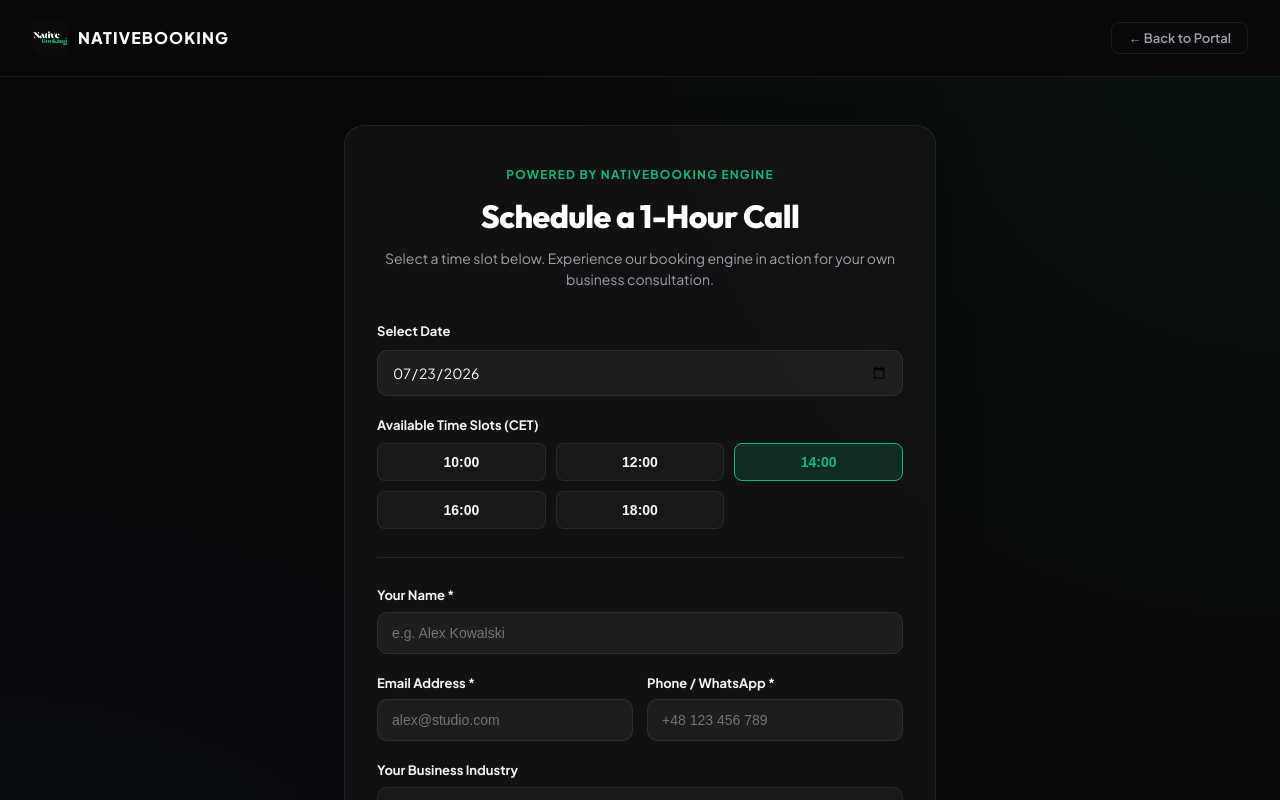
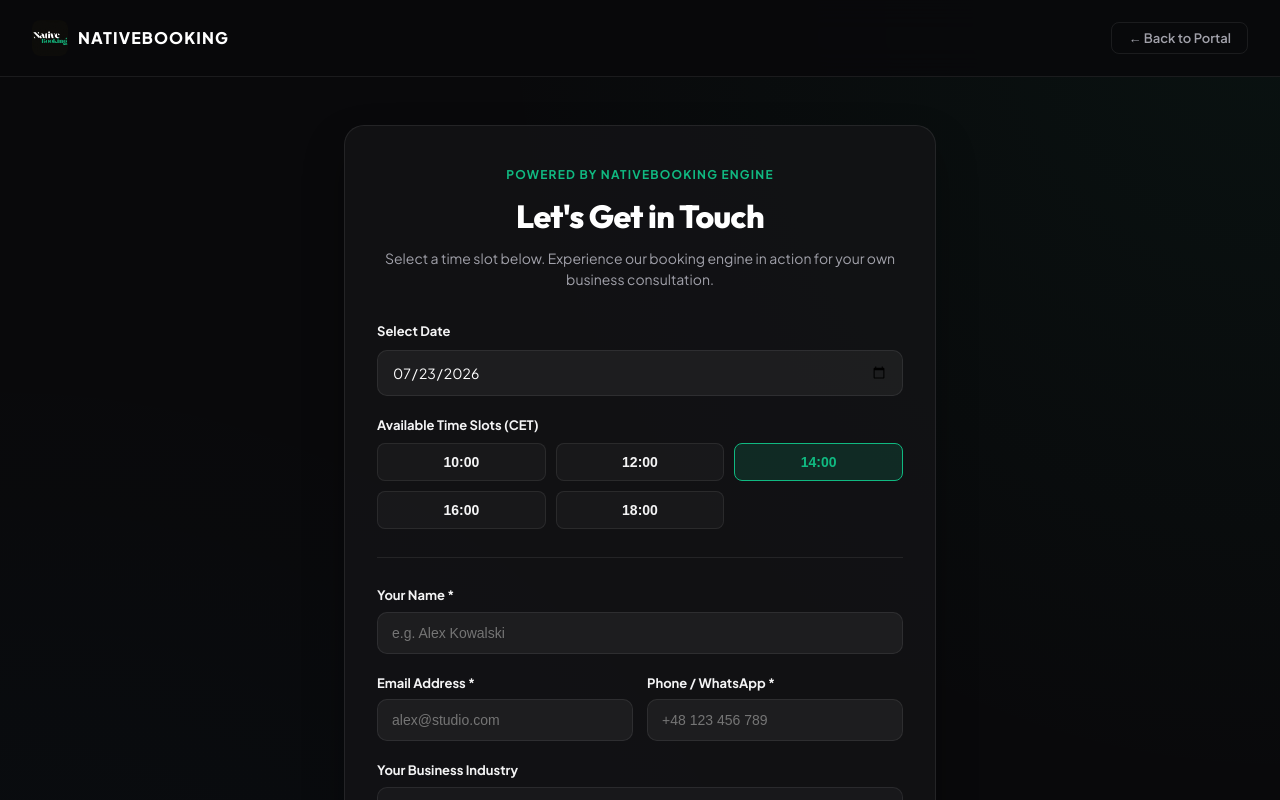
Before and after one commit to RadoMatas/NativeBooking, a React (Vite) app: page /book-call in a window 1280 px wide. Shown: the top 800 px of the page. Built offline with nearby package versions, Linux system fonts and the light colour scheme; no server answers; the database is empty.

Commit message:
Update headline on book-call to 'Let's Get in Touch'

```diff
--- a/src/pages/BookIntroCall.tsx
+++ b/src/pages/BookIntroCall.tsx
@@ -288,7 +288,7 @@ export default function BookIntroCall() {
                 Powered by NativeBooking Engine
               </span>
               <h1 style={{ fontSize: '32px', fontWeight: 800, color: '#ffffff', letterSpacing: '-0.02em', marginBottom: '8px' }}>
-                Schedule a 1-Hour Call
+                Let's Get in Touch
               </h1>
               <p style={{ fontSize: '14px', color: t.textSecondary, lineHeight: '1.5' }}>
                 Select a time slot below. Experience our booking engine in action for your own business consultation.
```
